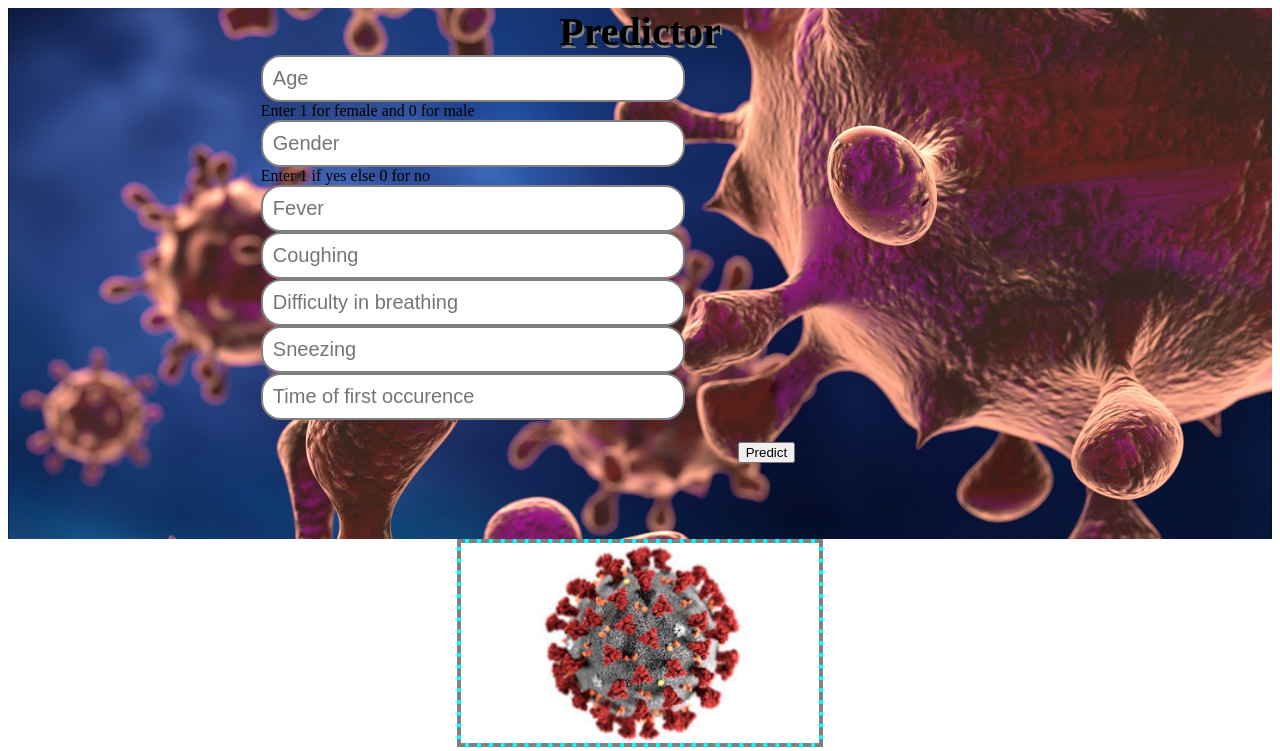
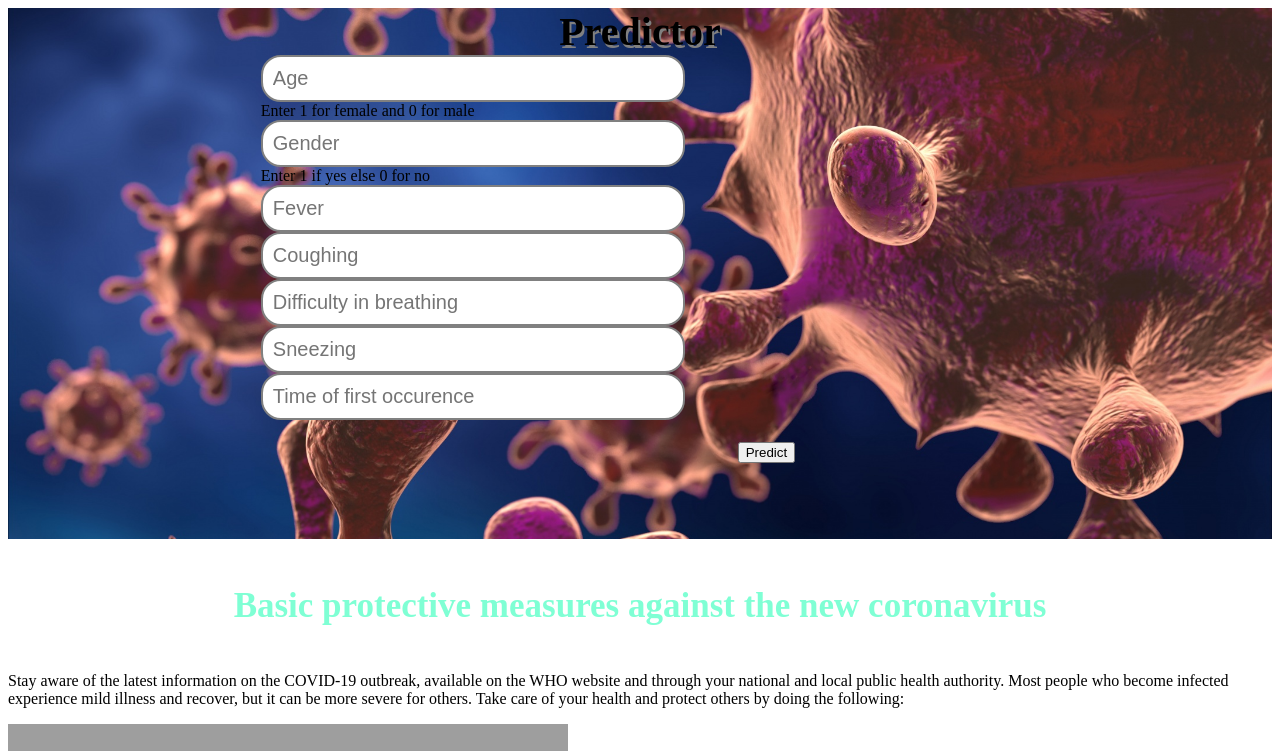
Before and after one commit to amitkmrydv/covid, a Flask app: page / in a window 1280 px wide. Shown: the top 751 px of the page. Run offline with Flask 2, Linux system fonts and the light colour scheme; parts of the project's set-up code (start-up, migrations or seed data) failed here and were passed over; grey boxes are pictures that could not be loaded.

Commit message:
Update index.html

```diff
--- a/templates/index.html
+++ b/templates/index.html
@@ -34,11 +34,6 @@
    <br>
    <br>
         </div>
-
-             <div>
-        <img src="download1.jpeg"  width="500px" height="200px"
-        class="image">
-                 </div>
 
 
                 <h4><b>Basic protective measures against the new coronavirus</h3></b>
@@ -81,8 +76,7 @@ Why? National and local authorities will have the most up to date information on
         <a href="https://www.who.int/emergencies/diseases/novel-coronavirus-2019/advice-for-public"><h4>Check this link for More Information</h4></a>
 
 
-        <img src="download6.jpeg"  width="500px" height="200px"
-        class="image">
+
 
         <h4>
         Stay At Home!<br
```
